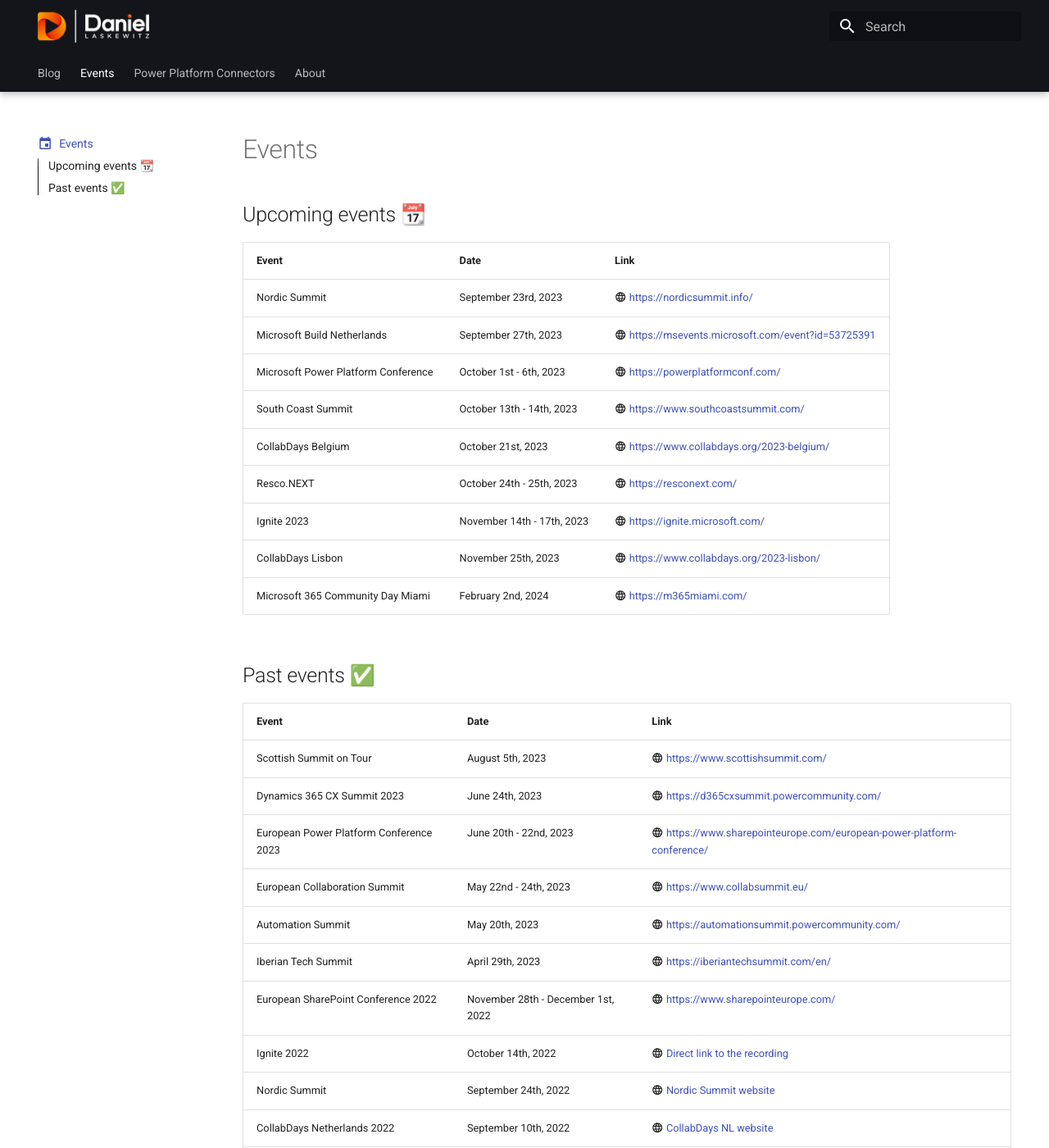
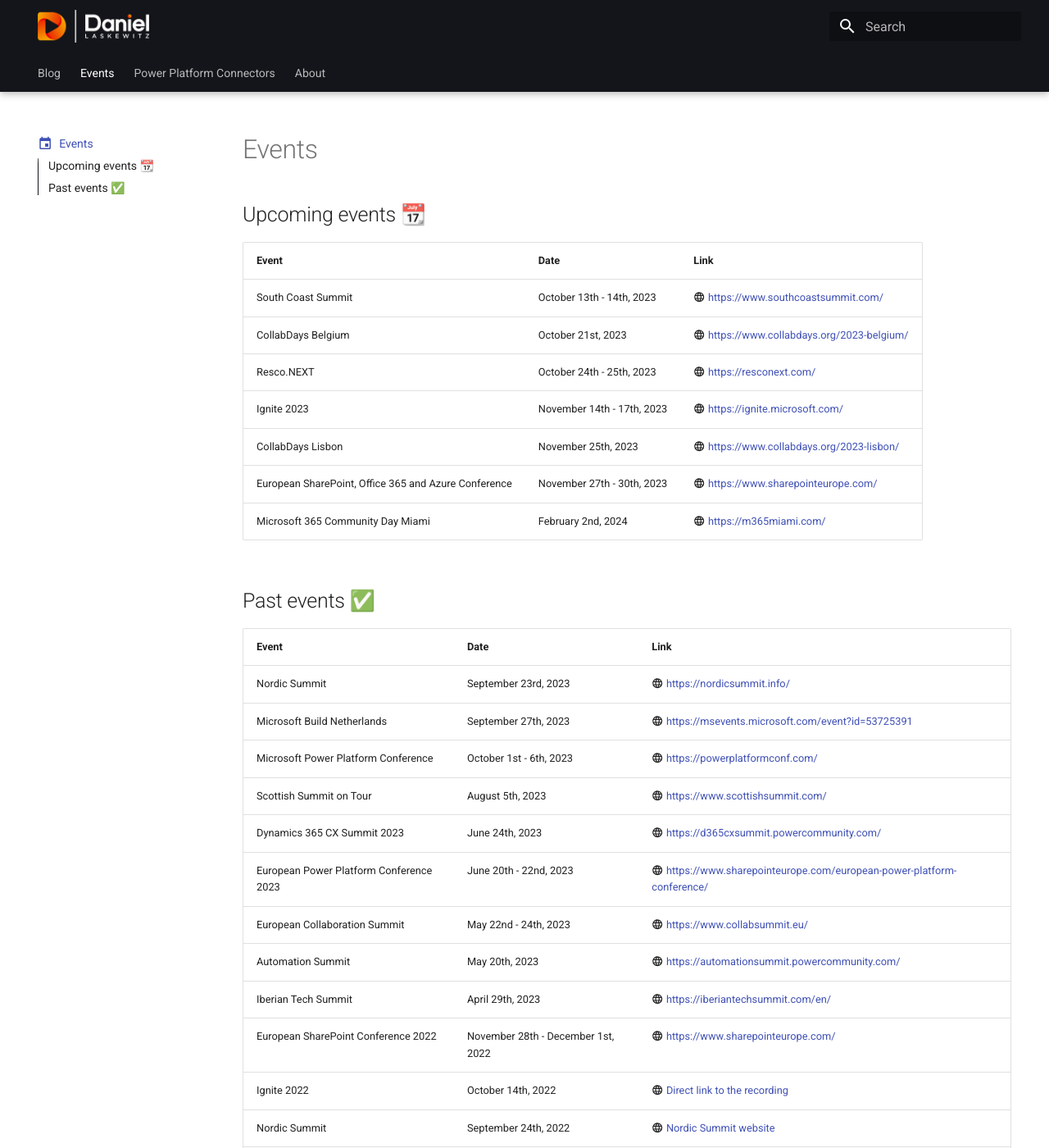
Before and after one commit to Laskewitz/laskewitz.github.io, an MkDocs documentation site: the page built from docs/events.md, in a window 1280 px wide and 1400 px high. Shown: the whole window at 82% size. Built offline with MkDocs 1.6.1 and Material for MkDocs 9.7.7, drawn with Linux system fonts in a browser that asks for light colours; emoji names are drawn with the system emoji font.

Commit message:
Update events

```diff
--- a/docs/events.md
+++ b/docs/events.md
@@ -12,20 +12,21 @@
 
 | Event | Date | Link |
 | ----------- | ------------------------------------ | ------------------------------------ |
-| Nordic Summit | September 23rd, 2023 | :material-web: [https://nordicsummit.info/](https://nordicsummit.info/) |
-| Microsoft Build Netherlands | September 27th, 2023 | :material-web: [https://msevents.microsoft.com/event?id=53725391](https://msevents.microsoft.com/event?id=53725391) |
-| Microsoft Power Platform Conference | October 1st - 6th, 2023 | :material-web: [https://powerplatformconf.com/](https://powerplatformconf.com/) |
 | South Coast Summit | October 13th - 14th, 2023 | :material-web: [https://www.southcoastsummit.com/](https://www.southcoastsummit.com/) |
 | CollabDays Belgium | October 21st, 2023 | :material-web: [https://www.collabdays.org/2023-belgium/](https://www.collabdays.org/2023-belgium/) |
 | Resco.NEXT | October 24th - 25th, 2023 | :material-web: [https://resconext.com/](https://resconext.com/) |
 | Ignite 2023 | November 14th - 17th, 2023 | :material-web: [https://ignite.microsoft.com/](https://ignite.microsoft.com/) |
 | CollabDays Lisbon | November 25th, 2023 | :material-web: [https://www.collabdays.org/2023-lisbon/](https://www.collabdays.org/2023-lisbon/) |
+| European SharePoint, Office 365 and Azure Conference | November 27th - 30th, 2023 | :material-web: [https://www.sharepointeurope.com/](https://www.sharepointeurope.com/) |
 | Microsoft 365 Community Day Miami | February 2nd, 2024 | :material-web: [https://m365miami.com/](https://m365miami.com/) |
 
 ## Past events ✅
 
 | Event | Date | Link |
 | ----------- | ------------------------------------ | ------------------------------------ |
+| Nordic Summit | September 23rd, 2023 | :material-web: [https://nordicsummit.info/](https://nordicsummit.info/) |
+| Microsoft Build Netherlands | September 27th, 2023 | :material-web: [https://msevents.microsoft.com/event?id=53725391](https://msevents.microsoft.com/event?id=53725391) |
+| Microsoft Power Platform Conference | October 1st - 6th, 2023 | :material-web: [https://powerplatformconf.com/](https://powerplatformconf.com/) |
 | Scottish Summit on Tour | August 5th, 2023 | :material-web: [https://www.scottishsummit.com/](https://www.scottishsummit.com/) |
 | Dynamics 365 CX Summit 2023 | June 24th, 2023 | :material-web: [https://d365cxsummit.powercommunity.com/](https://d365cxsummit.powercommunity.com/) |
 | European Power Platform Conference 2023 | June 20th - 22nd, 2023 | :material-web: [https://www.sharepointeurope.com/european-power-platform-conference/](https://www.sharepointeurope.com/european-power-platform-conference/) |
```
